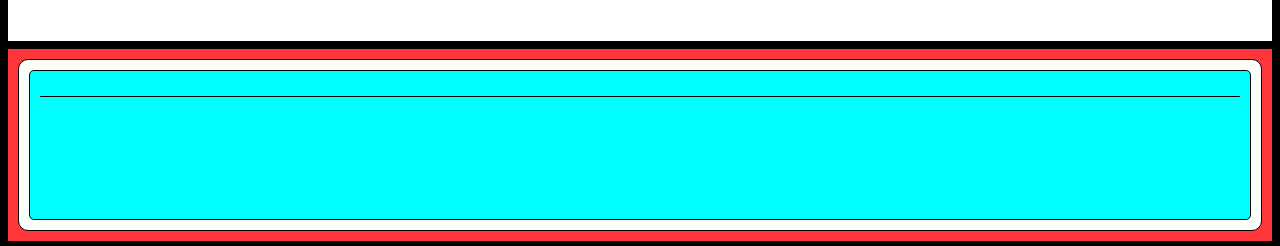
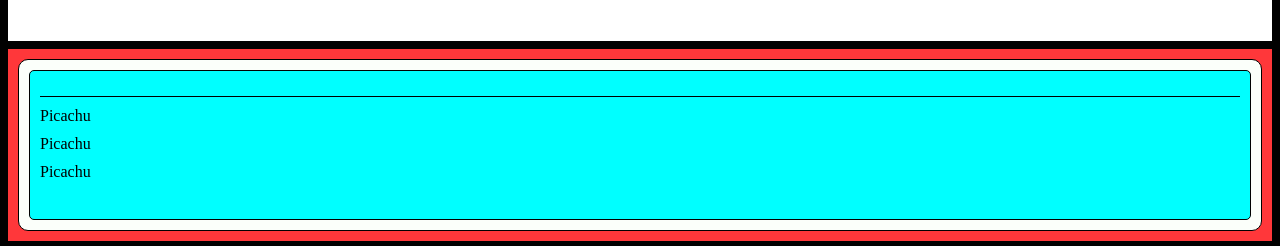
Before and after one commit to danielcaveman/react-dex, a React (Create React App) app: page / in a window 1280 px wide. Shown: the part 551-797 px from the top of the page. Built offline with nearby package versions, Linux system fonts and the light colour scheme.

Commit message:
list added

```diff
--- a/src/components/Footer.jsx
+++ b/src/components/Footer.jsx
@@ -26,6 +26,7 @@ const SearchInner = styled.div`
   border-radius: 0.5rem;
   background-color: #00ffff;
   border: 0.1rem solid #010101;
+  overflow: hidden;
 `;
 
 const Input = styled.input`
@@ -36,12 +37,36 @@ const Input = styled.input`
   outline: none;
 `;
 
+const List = styled.ul`
+  width: 100%;
+  height: 8rem;
+  list-style: none;
+  margin-top: 1rem;
+  overflow-y: scroll;
+`;
+
+const ListItem = styled.li`
+  margin-bottom: 1rem;
+  font-size: 1.6rem;
+`;
+
 function Footer() {
   return (
     <Container>
       <SearchOuter>
         <SearchInner>
           <Input />
+          <List>
+            <ListItem>Picachu</ListItem>
+            <ListItem>Picachu</ListItem>
+            <ListItem>Picachu</ListItem>
+            <ListItem>Picachu</ListItem>
+            <ListItem>Picachu</ListItem>
+            <ListItem>Picachu</ListItem>
+            <ListItem>Picachu</ListItem>
+            <ListItem>Picachu</ListItem>
+            <ListItem>Picachu</ListItem>
+          </List>
         </SearchInner>
       </SearchOuter>
     </Container>
--- a/src/styles/global.js
+++ b/src/styles/global.js
@@ -16,4 +16,18 @@ export default createGlobalStyle`
     body {
         box-sizing: border-box;
     }
+
+    ::-webkit-scrollbar {
+        width: 6px;
+    }
+    ::-webkit-scrollbar-track {
+        box-shadow: inset 0 0 5px f7f7f7;
+    }
+    ::-webkit-scrollbar-thumb {
+        background: #000000;
+        border-radius: 5px;
+    }
+    ::-webkit-scrollbar-thumb:hover {
+        background: #000000;
+    }
 `;
```
